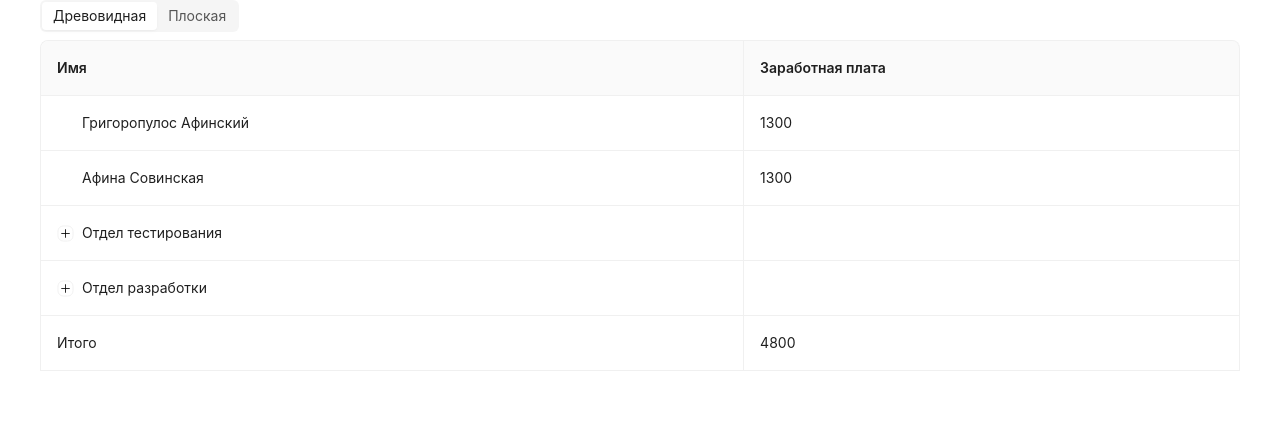
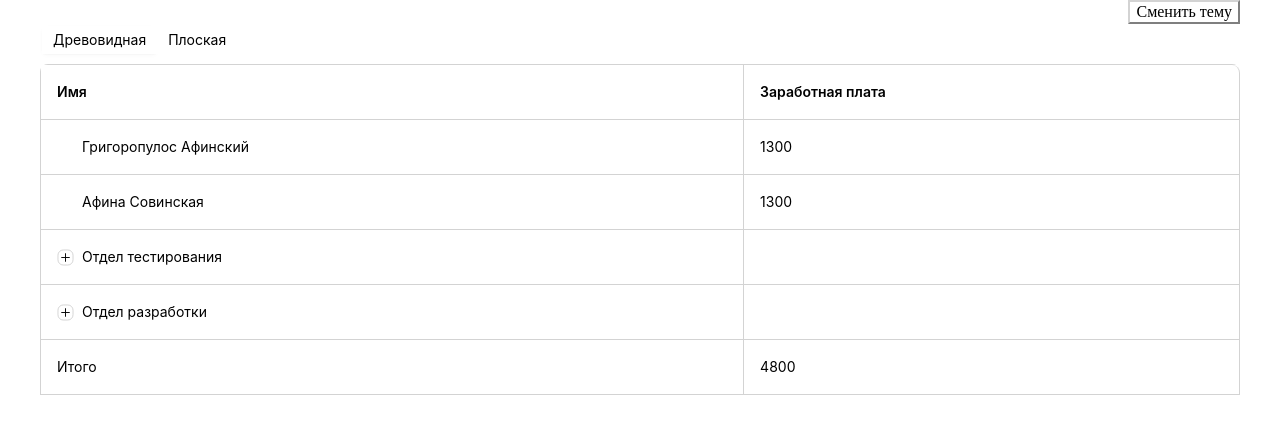
Before and after one commit to Marie8215/nauka-test-app, a React (Vite) app: page / in a window 1280 px wide. Shown: the top 434 px of the page. Built offline with nearby package versions, Linux system fonts and the light colour scheme.

Commit message:
тема дубль-1

```diff
--- a/src/App.jsx
+++ b/src/App.jsx
@@ -1,14 +1,15 @@
 import styles from "./App.module.css";
 import { EmployeesPage } from "./components/employeesPage/employeesPage";
 import "normalize.css";
+import { ThemeContextProvider } from "./components/theme-context/theme-context-provider";
 
 function App() {
   return (
-    <>
+    <ThemeContextProvider>
       <div className={styles.layout}>
-        <EmployeesPage></EmployeesPage>
+        <EmployeesPage />
       </div>
-    </>
+    </ThemeContextProvider>
   );
 }
 
--- a/src/components/employeesPage/employeesPage.jsx
+++ b/src/components/employeesPage/employeesPage.jsx
@@ -1,9 +1,16 @@
 import { Segmented, Space, Table } from "antd";
 import { employees } from "../../mockData/employeesMock";
-import { useState } from "react";
+import { useContext, useState } from "react";
+import { ThemeContext } from "../theme-context/theme-context";
+import styles from "./employeesPage.module.css";
 
 export const EmployeesPage = (props) => {
   const [isTreeView, setIsTreeView] = useState(true);
+  const { theme, setTheme } = useContext(ThemeContext);
+
+  const toggleTheme = () => {
+    setTheme(theme === "light" ? "dark" : "light");
+  };
 
   const columns = [
     {
@@ -85,7 +92,12 @@ export const EmployeesPage = (props) => {
 
 
   return (
-    <>
+    <div className={theme === "dark" ? styles.darkTheme : styles.lightTheme}>
+    <div className={styles.buttonContainer}>
+      <button onClick={toggleTheme}>
+        Сменить тему
+      </button>
+    </div>
       <Space direction="vertical" style={{ width: "100%" }}>
         <Space>
           <Segmented
@@ -112,6 +124,6 @@ export const EmployeesPage = (props) => {
           )}
         ></Table>
       </Space>
-    </>
+    </div>
   );
 };
--- /dev/null
+++ b/src/components/employeesPage/employeesPage.module.css
@@ -0,0 +1,26 @@
+.darkTheme {
+    background-color: rgb(38, 39, 52);
+    color: aliceblue;
+  }
+
+  .darkTheme * {
+    background-color: rgb(51, 51, 51) !important;
+    color: aliceblue !important;
+    border-color: rgb(70, 70, 70) !important;
+  }
+
+  .lightTheme {
+    background-color: aliceblue;
+    color: black;
+  }
+
+  .lightTheme * {
+    background-color: white !important;
+    color: black !important;
+    border-color: lightgray !important;
+  }
+
+  .buttonContainer {
+    display: flex;
+    justify-content: flex-end;
+  }
--- /dev/null
+++ b/src/components/theme-context/theme-context-provider.jsx
@@ -0,0 +1,13 @@
+import { useState } from "react";
+import { ThemeContext } from "./theme-context";
+
+export const ThemeContextProvider = ({ children }) => {
+
+    const [theme, setTheme] = useState("light");
+
+    return (
+      <ThemeContext.Provider value={{ theme, setTheme }}>
+        {children}
+      </ThemeContext.Provider>
+    );
+  };
--- /dev/null
+++ b/src/components/theme-context/theme-context.jsx
@@ -0,0 +1,3 @@
+import { createContext } from "react";
+
+export const ThemeContext = createContext();
```
